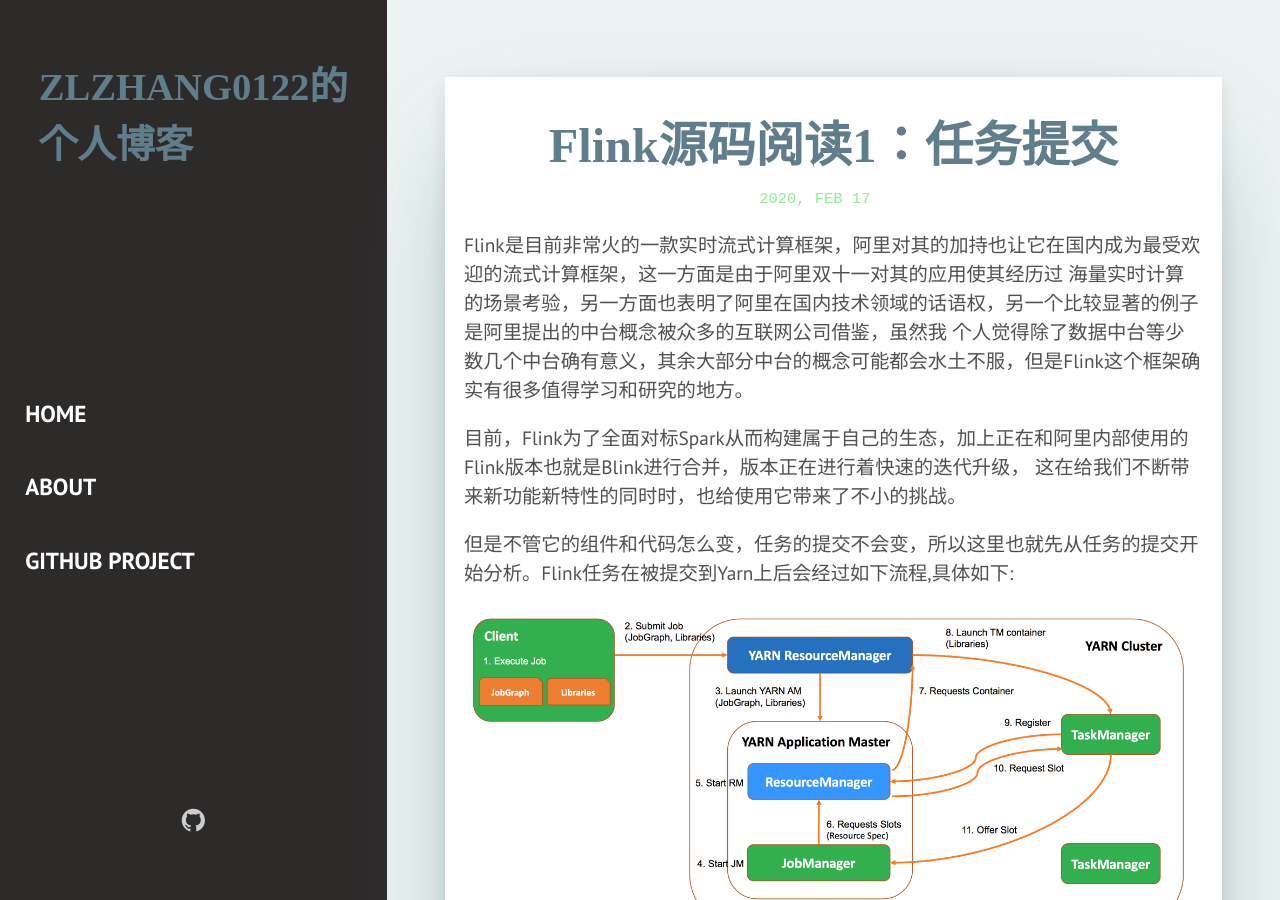
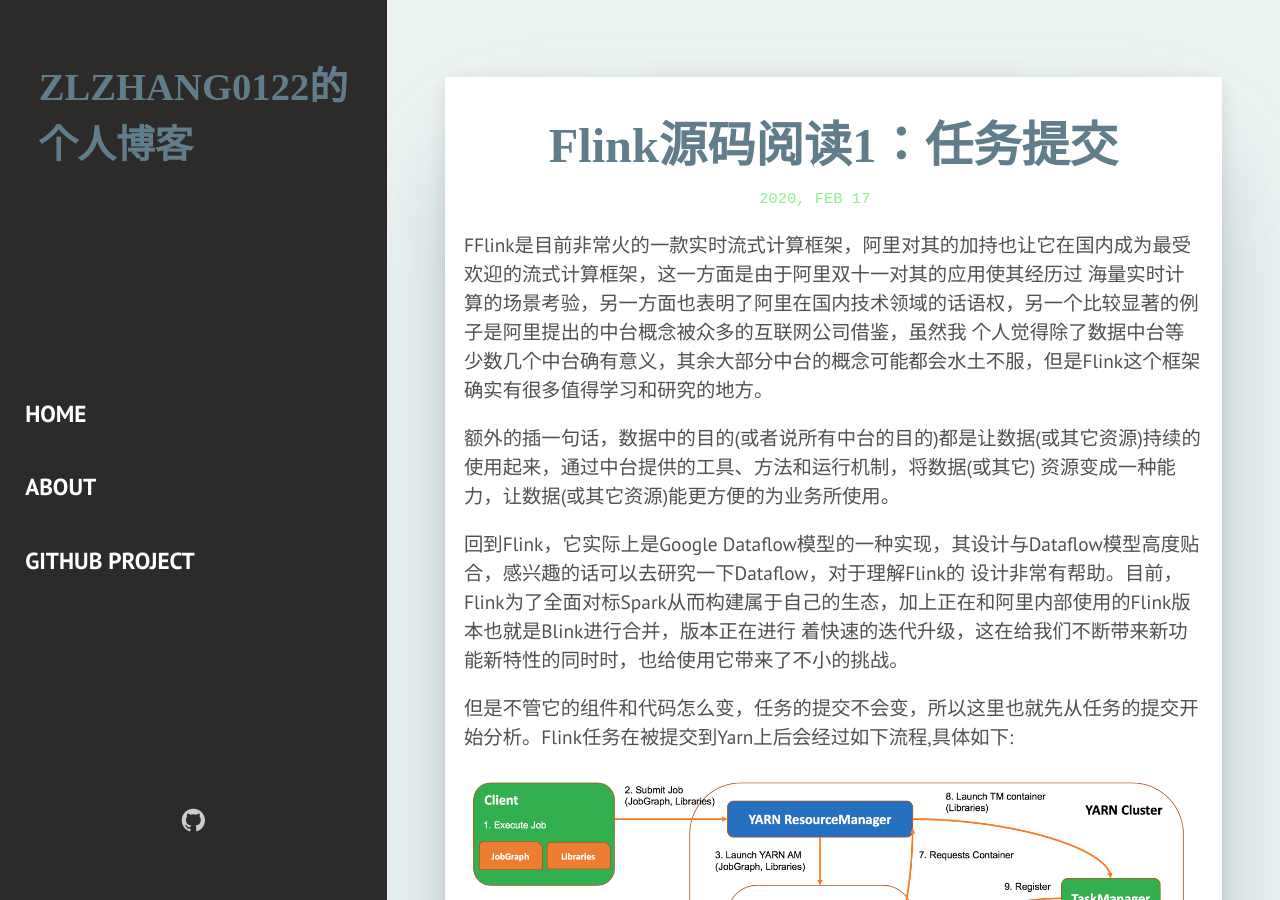
Before and after one commit to zlzhang0122/zlzhang0122.github.io, a Jekyll site: the page built from _posts/2020-02-17-Flink源码阅读1：任务提交.md, in a window 1280 px wide and 900 px high. Built offline with Jekyll 4.4.1, drawn with Linux system fonts in a browser that asks for light colours; some web fonts are replaced; our own code applies the rules of GitHub Pages for plain Markdown files; comment, search, counter and statistics services are not loaded.

Commit message:
data platform

```diff
--- a/_posts/2020-02-17-Flink源码阅读1：任务提交.md
+++ b/_posts/2020-02-17-Flink源码阅读1：任务提交.md
@@ -1,9 +1,13 @@
-Flink是目前非常火的一款实时流式计算框架，阿里对其的加持也让它在国内成为最受欢迎的流式计算框架，这一方面是由于阿里双十一对其的应用使其经历过
-海量实时计算的场景考验，另一方面也表明了阿里在国内技术领域的话语权，另一个比较显著的例子是阿里提出的中台概念被众多的互联网公司借鉴，虽然我
-个人觉得除了数据中台等少数几个中台确有意义，其余大部分中台的概念可能都会水土不服，但是Flink这个框架确实有很多值得学习和研究的地方。
+FFlink是目前非常火的一款实时流式计算框架，阿里对其的加持也让它在国内成为最受欢迎的流式计算框架，这一方面是由于阿里双十一对其的应用使其经历过
+ 海量实时计算的场景考验，另一方面也表明了阿里在国内技术领域的话语权，另一个比较显著的例子是阿里提出的中台概念被众多的互联网公司借鉴，虽然我
+ 个人觉得除了数据中台等少数几个中台确有意义，其余大部分中台的概念可能都会水土不服，但是Flink这个框架确实有很多值得学习和研究的地方。
 
-目前，Flink为了全面对标Spark从而构建属于自己的生态，加上正在和阿里内部使用的Flink版本也就是Blink进行合并，版本正在进行着快速的迭代升级，
-这在给我们不断带来新功能新特性的同时时，也给使用它带来了不小的挑战。
+ 额外的插一句话，数据中的目的(或者说所有中台的目的)都是让数据(或其它资源)持续的使用起来，通过中台提供的工具、方法和运行机制，将数据(或其它)
+ 资源变成一种能力，让数据(或其它资源)能更方便的为业务所使用。
+
+ 回到Flink，它实际上是Google Dataflow模型的一种实现，其设计与Dataflow模型高度贴合，感兴趣的话可以去研究一下Dataflow，对于理解Flink的
+ 设计非常有帮助。目前，Flink为了全面对标Spark从而构建属于自己的生态，加上正在和阿里内部使用的Flink版本也就是Blink进行合并，版本正在进行
+ 着快速的迭代升级，这在给我们不断带来新功能新特性的同时时，也给使用它带来了不小的挑战。
 
 但是不管它的组件和代码怎么变，任务的提交不会变，所以这里也就先从任务的提交开始分析。Flink任务在被提交到Yarn上后会经过如下流程,具体如下:
 ![Flink提交到yarn](../assets/img/flink/flinkyarnsubmit.png "Flink提交到yarn")
```
